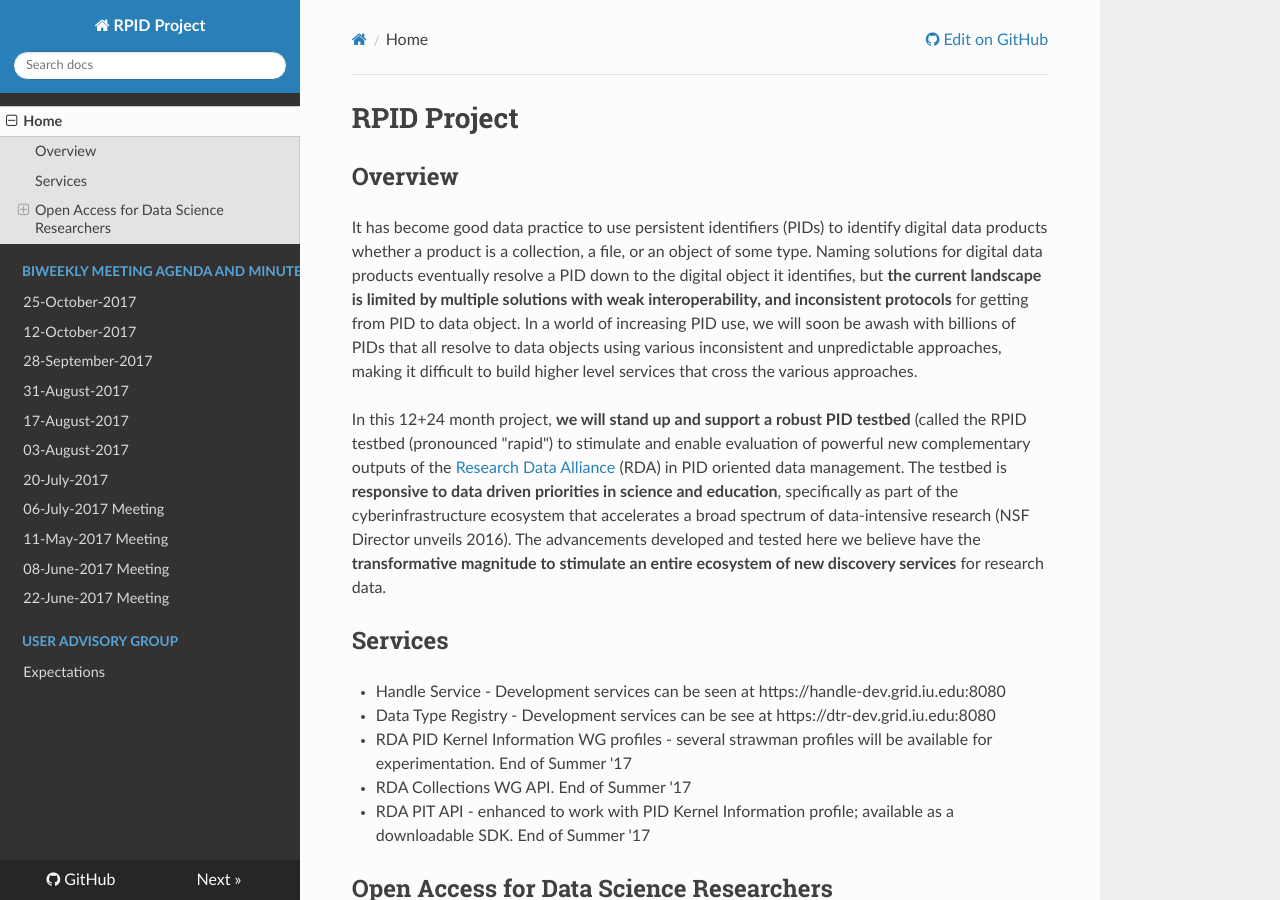
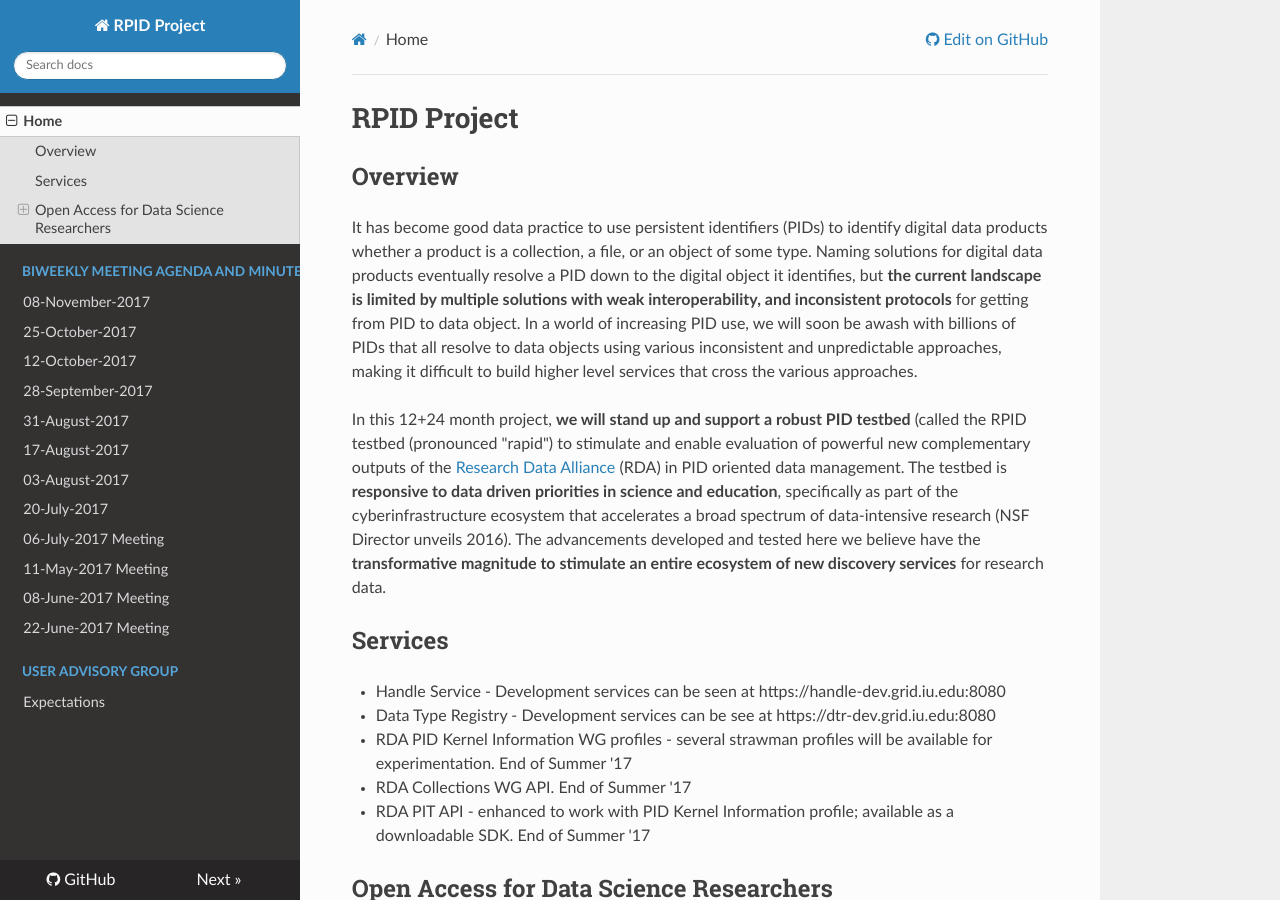
Before and after one commit to rpidproject/rpid, an MkDocs documentation site: the page built from docs/index.md, in a window 1280 px wide and 900 px high. Built offline with MkDocs 1.6.1, drawn with Linux system fonts in a browser that asks for light colours; nearby versions of some CDN libraries; old or Windows-style settings are respelled for this version of MkDocs.

Commit message:
Update mkdocs.yml

```diff
--- a/mkdocs.yml
+++ b/mkdocs.yml
@@ -9,6 +9,7 @@ extra_css:
 pages:
 - Home: 'index.md'
 - BiWeekly Meeting Agenda and Minutes:
+  - '08-November-2017': '08-November-2017.md'
   - '25-October-2017': '25-October-2017.md'
   - '12-October-2017': '12-October-2017.md'
   - '28-September-2017': '28-September-2017.md'
```
